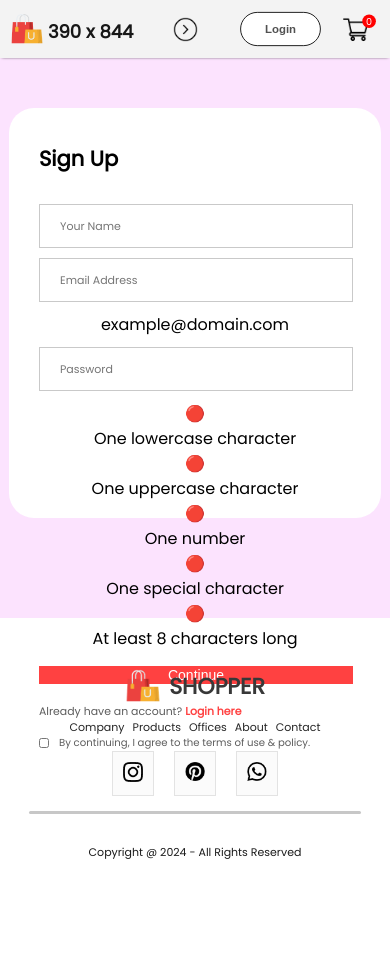
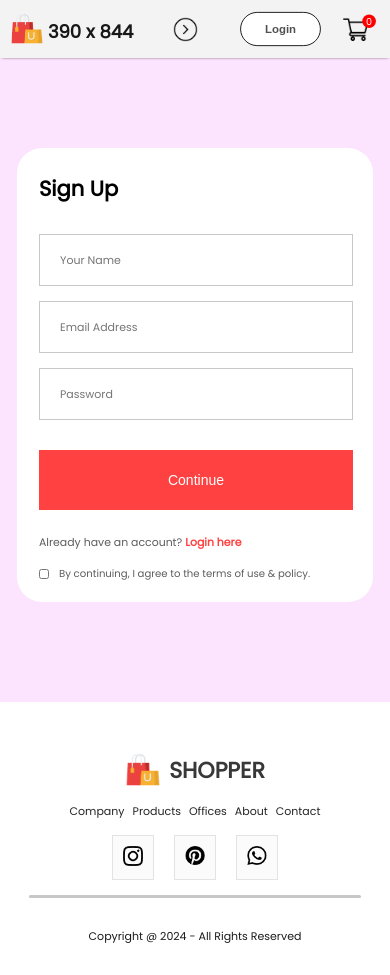
Before and after one commit to adrianmnh/e-comm, a React (Create React App) app: page /login in a window 390 px wide. Before the commit the page ends 891 px from the top, so only its background shows below. Built offline with nearby package versions, Linux system fonts and the light colour scheme.

Commit message:
style: update styles for LoginSignup component
Updated CSS for the LoginSignup component to improve layout, responsiveness, and visual feedback for password validation.

```diff
--- a/src/Pages/CSS/LoginSignup.css
+++ b/src/Pages/CSS/LoginSignup.css
@@ -21,20 +21,21 @@
 	left: 50%;
 	transform: translateX(-50%);
 	width: 580px;
-	height: calc(var(--height) + 60px);
+	height: var(--height);
 	/* height: 670px; */
 	margin: auto;
-	padding: 10px 60px;
-	background: black;
-	opacity: .8;
-	color: white;
+	padding: 0px 60px;
+	background: red;
+	opacity: .85;
+	color: black;
 	display: flex;
 	justify-content: center;
 	align-items: center;
 	font-size: 22px;
-	font-weight: 500;
+	font-weight: 600;
 	border-radius: 25px;
-	transition: all 1s ease;
+	transition: all 1s ease-out;
+	z-index: 100;
 }
 
 .alert.hide {
@@ -47,11 +48,13 @@
 	flex-direction: column;
 	align-items: flex-start;
 	width: 580px;
-	height: var(--height);
+	height: auto;
 	background: white;
 	margin: auto;
 	padding: 40px 60px;
+	padding-bottom: 60px;
 	border-radius: 25px;
+	transition: all 2.5s ease;
 }
 
 .loginsignup-container h1 {
@@ -62,13 +65,35 @@
 	display: flex;
 	flex-direction: column;
 	width: 100%;
-	gap: 29px;
+	gap: 31px;
 	margin-top: 30px;
+}
+
+.input-regex {
+	/* width: 90%; */
+	text-align: left;
+	padding-left: 10px;
+	transition: all 2.5s ease-in-out;
+	opacity: 0;
+	position:sticky;
+	height: 0px;
+	margin-top: -30px;
+	font-size: 14px;
+	color: #ff4441;
+	gap: 0;
+	visibility: hidden;
+}
+
+.input-regex.show {
+	visibility: visible;
+	height: 5px;
+	margin-top: -25px;
+	opacity: 1;
 }
 
 .loginsignup-fields input {
 	height: 72px;
-	width: cal(100% - 40px);
+	width: calc(100% - 40px);
 	padding-left: 20px;
 	padding-right: 20px;
 	border: 1px solid #c9c9c9;
@@ -78,15 +103,94 @@
 	font-family: Poppins;
 }
 
-.loginsignup-container button {
+.loginsignup-password {
+	width: 100%;
+	height: 72px;
+	/* background: blue; */
+	flex-direction: row;
+	gap: 0;
+	border: none;
+}
+
+.loginsignup-password-input {
+	width: calc(100% - 40px);
+	position: relative;
+	width: 100%;
+	height: 72px;
+}
+
+.show-password-btn{
+	position: relative;
+	top: -70%;
+	left: 38%;
+	background: none;
+	width: 0;
+	border: none;
+	font-size: 16px;
+	font-family: Poppins;
+	color: #5c5c5c;
+	cursor: pointer;
+	font-weight: 600;
+}
+
+.password-validation {
+	/* display: none; */
+	visibility: hidden;
+	opacity: 0;
+	height:auto;
+	/* max-height: 0; */
+	flex-direction: column;
+	align-items: flex-start;
+	margin-top: -5px;
+	transition: all .75s ease-in;
+	z-index: 1;
+}
+
+.password-validation.show {
+	opacity: 1;
+	display: flex;
+	visibility: visible;
+	/* height: auto; */
+	max-height: auto;
+	/* transition: all 1.5s ease-in-out; */
+}
+
+.password-validation.hide {
+	/* transition: all 1.5s ease-in-out; */
+	display: none;
+}
+
+.password-validation div {
+	visibility: hidden;
+	display: flex;
+	flex-direction: row;
+	align-items: center;
+	margin-bottom: 2px;
+}
+
+.password-validation.show div {
+	visibility: visible;
+}
+
+.password-validation div span {
+	visibility: hidden;
+	margin-left: 5px;
+	margin-right: 15px;
+}
+
+.password-validation.show div span {
+	visibility: visible;
+}
+
+
+.loginsignup-container .submit-btn {
 	/* align-self: center; */
-
 	width: calc(100% + 2px);
-	height: 72px;
+	height: 80px;
 	/* height: var(--height);; */
 	color: white;
 	background: #ff4141;
-	margin-top: 30px;
+	margin-top: 25px;
 	border: none;
 	font-size: 24px;
 	font-weight: 500;
@@ -94,7 +198,7 @@
 }
 
 .loginsignup-login {
-	margin-top: 20px;
+	margin-top: 25px;
 	color: #5c5c5c;
 	font-size: 18px;
 	font-weight: 500;
@@ -119,29 +223,34 @@
 @media(max-width: 1280px){
 
 	.loginsignup {
-		padding-top: 50px;
+		padding-top: 90px;
+	}
+
+	.loginsignup-container {
+		padding-bottom: 50px;
+		padding-top: 30px;
+	}
+
+	.loginsignup-container h1 {
+		margin: 10px 0px;
 	}
 
 	.loginsignup-container.signup {
-		height: 535px;
 	}
 
 	.alert.signup {
-		height: 595px;
+		height: 619px;
 	}
 
+	.alert.signup.large {
+		height: 769px;
+	}
 
 	.loginsignup-container.login {
-		height: 400px;
 	}
 
 	.alert.login {
-		height: 460px;
-	}
-
-
-	.loginsignup-container h1 {
-		margin: 10px 0px;
+		height: 484px;
 	}
 
 	.loginsignup-fields {
@@ -149,12 +258,26 @@
 		margin-top: 20px;
 	}
 
+	.input-regex {
+		margin-top: -20px;
+		font-size: 15px;
+	}
+
+	.input-regex.show {
+		margin-top: -18px;
+		height: 10px;
+	}
+
+	.show-password-btn{
+		top: -65%;
+	}
+
 	.loginsignup-fields input {
 		height: 65px;
 		width: calc(100% - 40px);
 	}
 
-	.loginsignup-container button {
+	.loginsignup-container .submit-btn {
 	}
 
 	.loginsignup-login {
@@ -168,32 +291,36 @@
 }
 
 @media(max-width: 800px) {
+
 	.loginsignup-container {
-		padding: 20px 45px;
-		width: 80%;
+		padding: 25px 45px;
+		padding-bottom: 30px;
+		width: 70%;
 		/* height: 500px; */
 	}
 
 	.alert {
-		width: calc(80% + 30px);
-		padding: 20px 30px;
+		width: calc(70% + 30px);
+		padding: 0px 30px;
 		font-size: 18px;
 	}
 
+	.loginsignup-container.signup {
+	}
+
+	.alert.signup {
+		height: 546px;
+	}
+
+	.alert.signup.large {
+		height: 681px;
+	}
+
 	.loginsignup-container.login {
-		height: 340px;
 	}
 
 	.alert.login {
-		height: 340px;
-	}
-
-	.loginsignup-container.signup {
-		height: 460px;
-	}
-
-	.alert.signup {
-		height: 460px;
+		height: 416px;
 	}
 
 	.loginsignup-container h1 {
@@ -205,18 +332,29 @@
 	}
 
 	.loginsignup-fields input {
-		height: 50px;
-		/* width: calc(100% - 40px); */
-
+		height: 60px;
 	}
 
-	.loginsignup-container button {
-		height: 50px;
+	.show-password-btn{
+		left: 40%;
+		margin-right: 40px;
+		/* background-color: #5c5c5c; */
+	}
+
+	.loginsignup-container .submit-btn {
+		height: 70px;
 		font-size: 16px;
+		margin-top: 10px;
 	}
+
+	.password-validation {
+		margin-top: -20px;
+		font-size: 14px;
+	}
+
 }
 
-@media(max-width: 500px) {
+@media(max-width: 550px) {
 	.loginsignup-container {
 		padding: 25px 30px;
 		width: 80%;
@@ -225,24 +363,25 @@
 
 	.alert {
 		width: calc(80% + 0px);
-		padding: 20px 30px;
+		padding: 0px 30px;
 		font-size: 16px;
 	}
 
-	.loginsignup-container.login {
-		height: 280px;
+	.loginsignup-container {
+		height: auto;
+		padding-bottom: 30px;
+	}
+
+	.alert.signup {
+		height: 481px;
+	}
+
+	.alert.signup.large {
+		height: 622px;
 	}
 
 	.alert.login {
-		height: 290px;
-	}
-
-	.loginsignup-container.signup {
-		height: 380px;
-	}
-
-	.alert.signup {
-		height: 390px;
+		height: 416px;
 	}
 
 	.loginsignup-container h1 {
@@ -251,19 +390,38 @@
 
 	.loginsignup-fields {
 		margin-top: 20px;
-		gap: 10px;
+		gap: 15px;
+	}
+
+	.input-regex {
+		margin-top: -15px;
+		font-size: 11px;
+		padding-left: 20px;
+	}
+
+	.input-regex.show {
+		margin-top: -14px;
+		height: 10px;
+	}
+
+	.show-password-btn{
+		top: -54%;
+		font-size: 14px;
 	}
 
 	.loginsignup-fields input {
-		height: 40px;
-		/* width: calc(100% - 40px); */
+		height: 48px;
 		font-size: 14px;
 	}
 
-	.loginsignup-container button {
-		height: 50px;
+	.password-validation {
+		margin-top: -20px;
+	}
+
+	.loginsignup-container .submit-btn {
+		height: 60px;
 		font-size: 14px;
-		margin-top: 15px;
+		/* margin-top: 15px; */
 	}
 
 	.loginsignup-login {
@@ -289,15 +447,41 @@
 		font-size: 21px;
 	}
 
+	.loginsignup-container {
+		padding: 15px 22px;
+		padding-bottom: 20px;
+		width: 80%;
+		height: auto;
+	}
+
+	.alert {
+		width: 76%;
+	}
+
+	.alert.signup {
+		height: 452px;
+	}
+
+	.alert.signup.large {
+		height: 553px;
+	}
+
+	.alert.login {
+		height: 356px;
+	}
+
 	.loginsignup-fields input{
 		font-size: 11px;
 	}
 
-	.loginsignup-container.signup {
-		height: 360px;
+	.password-validation {
+		margin-top: -25px;
+		font-size: 12px;
 	}
 
-	.alert.signup {
-		height: 370px;
+	.show-password-btn{
+		font-size: 12px;
 	}
+
+
 }
```
